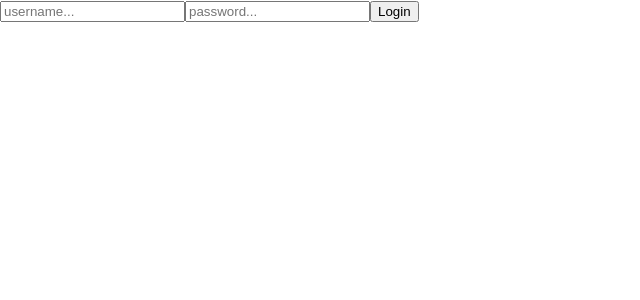
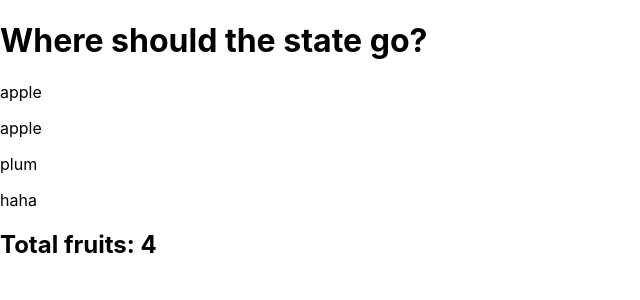
Before and after one commit to oovaa/react_tut, a React (Create React App) app in the folder coursera/: page / in a window 1280 px wide. Shown: the top 300 px of the page, without its empty margins (0-640 px from the left). Built offline with nearby package versions, Linux system fonts and the light colour scheme.

Commit message:
practicing useContext

```diff
--- a/coursera/src/App.js
+++ b/coursera/src/App.js
@@ -1,20 +1,25 @@
-import { useState } from "react";
-import "./App.css";
-import Login from './components/Login'
-import { LoginContext } from "./Context/LoginContext";
-import Profile from "./components/Profile";
+import React from "react";
+import Fruits from "./components/Fruits";
+import FruitsCounter from "./components/FruitsCounter";
+import { FruitContext } from "./Context/FruitContext";
+
+// Create the context *outside* the component
 
 function App() {
-  const [showProfile, setShowProfile] = useState(false);
-  const [username, setUsername] = useState("");
-
-
+  const [fruits] = React.useState([
+    { fruitName: 'apple', id: 1 },
+    { fruitName: 'apple', id: 2 },
+    { fruitName: 'plum', id: 3 },
+    { fruitName: 'haha', id: 4 },
+  ]);
 
   return (
-    <div>
-      <LoginContext.Provider value={{ username, setUsername, setShowProfile }}>
-        {showProfile ? <Profile /> : <Login />}
-      </LoginContext.Provider>
+    <div className="App">
+      <h1>Where should the state go?</h1>
+      <FruitContext.Provider value={{ fruits }}> {/* Correct usage */}
+        <Fruits />
+        <FruitsCounter />
+      </FruitContext.Provider> {/* Correct closing tag */}
     </div>
   );
 }
--- /dev/null
+++ b/coursera/src/Context/FruitContext.jsx
@@ -0,0 +1,3 @@
+import { createContext } from "react";
+
+export const FruitContext = createContext({ fruits: [] }); // Provide a default value
--- /dev/null
+++ b/coursera/src/components/Fruits.jsx
@@ -0,0 +1,14 @@
+import React, { useContext } from "react";
+import { FruitContext } from '../Context/FruitContext'
+
+function Fruits() {
+    const { fruits } = useContext(FruitContext)
+
+    return (
+        <div>
+            {fruits.map(f => <p key={f.id}>{f.fruitName}</p>)}
+        </div>
+    )
+}
+
+export default Fruits;
--- /dev/null
+++ b/coursera/src/components/FruitsCounter.jsx
@@ -0,0 +1,8 @@
+import { useContext } from "react";
+import { FruitContext } from "../Context/FruitContext";
+function FruitsCounter() {
+  const { fruits } = useContext(FruitContext);
+  return <h2>Total fruits: {fruits.length}</h2>;
+}
+
+export default FruitsCounter;
```
